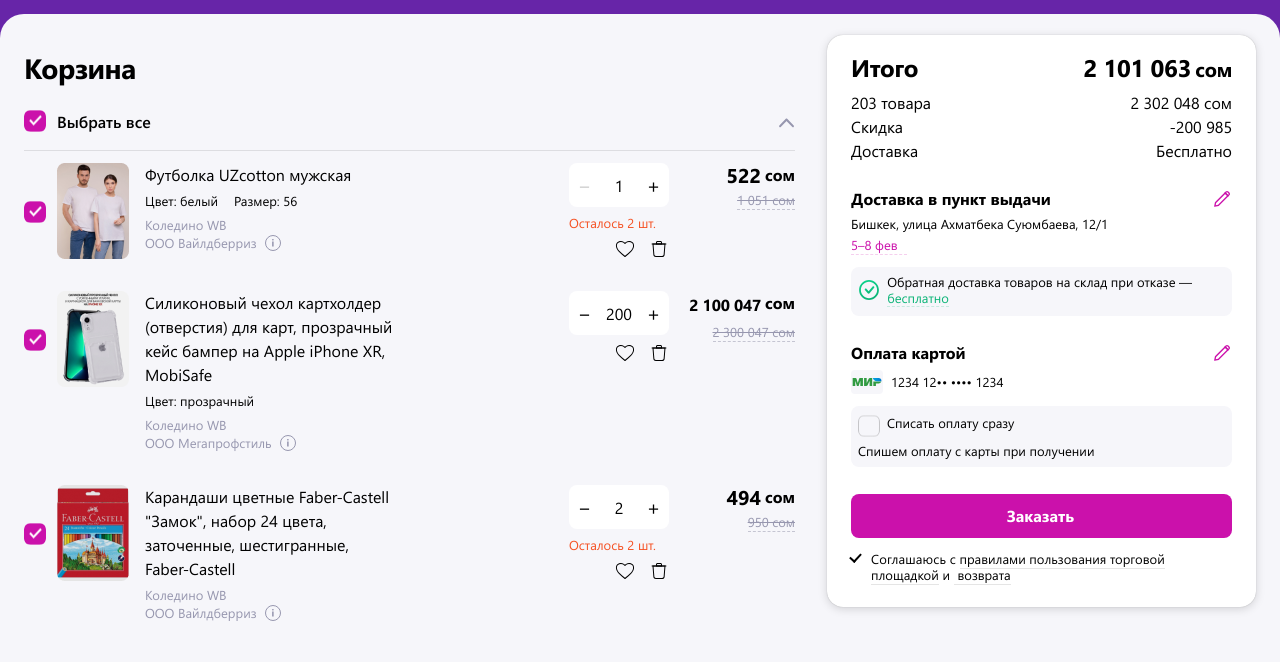
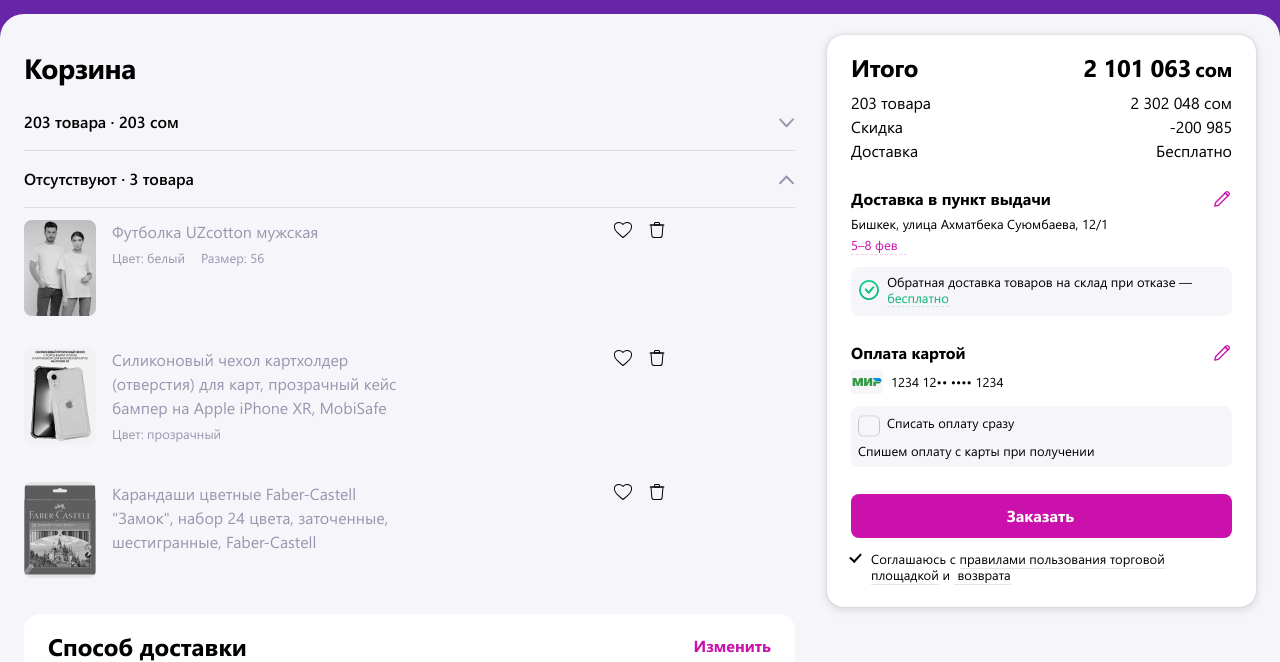
Before and after one commit to lidasharova/WB-L0, a website built with Vite: page cart-page/index.html in a window 1280 px wide. Both pictures are taken after a click on the element 786 px from the left and 196 px from the top of the page. Shown: the part 74-736 px from the top of the page. Built offline with nearby package versions, Linux system fonts and the light colour scheme; a web font is replaced by a local one.

Commit message:
feat: add accordion

```diff
--- a/cart-page/index.html
+++ b/cart-page/index.html
@@ -47,8 +47,11 @@
           <h1 class="cart__title">Корзина</h1>
           <div class="cart-accordion cart-accordion__available">
             <div class="cart-accordion__info">
-              <span class="checkbox__decor main-checkbox checkbox-checked" data-id="all"></span>
-              <span class="checkbox-text__text check__all">Выбрать все</span>
+              <div class="cart-accordion-available__count">266 товаров · 2 100 569 сом</div>
+              <div class="cart-accordion-available__checkbox">
+                <span class="checkbox__decor main-checkbox checkbox-checked" data-id="all"></span>
+                <span class="checkbox-text__text check__all">Выбрать все</span>
+              </div>
             </div>
             <div class="cart-accordion__icon_open icon-available"></div>
           </div>
--- /dev/null
+++ b/cart-page/src/components/accordion/handlerAccordionCart.js
@@ -0,0 +1,16 @@
+import { updateHeaderAccordion } from '@/components/accordion/updateHeaderAccordion.js';
+
+export const handlerAccordionCart = () => {
+  const iconOpen = document.querySelector('.icon-available');
+  const cardsWrapper = document.querySelector('.cart-list__items__wrapper');
+  const headerCheckbox = document.querySelector('.cart-accordion-available__checkbox');
+  const headerCount = document.querySelector('.cart-accordion-available__count');
+
+  iconOpen.addEventListener('click', () => {
+    iconOpen.classList.toggle('closed-icon');
+    headerCheckbox.classList.toggle('close');
+    cardsWrapper.classList.toggle('close');
+    updateHeaderAccordion();
+    headerCount.classList.toggle('open');
+  });
+};
--- a/cart-page/src/components/accordion/handlerAccordionSoldOut.js
+++ b/cart-page/src/components/accordion/handlerAccordionSoldOut.js
@@ -1,8 +1,9 @@
 export const handlerAccordionSoldOut = () => {
-const iconOpen = document.querySelector('.icon - soldout');
+  const iconOpen = document.querySelector('.icon-soldout');
+  const cardsWrapper = document.querySelector('.cart-list__items-out__wrapper');
 
-
+  iconOpen.addEventListener('click', () => {
+    iconOpen.classList.toggle('closed-icon');
+    cardsWrapper.classList.toggle('close');
+  });
 };
-
-
-.cart-accordion__soldout
--- /dev/null
+++ b/cart-page/src/components/accordion/updateHeaderAccordion.js
@@ -0,0 +1,14 @@
+import { SelectedProducts } from '@/components/product-store/SelectedProducts.js';
+import { getWordFromNumberItems } from '@/utils/getWordFromNumberItems.js';
+
+const wordForms = ['товар', 'товара', 'товаров'];
+export const updateHeaderAccordion = () => {
+  const header = document.querySelector('.cart-accordion-available__count');
+  const selectedProducts = SelectedProducts.getSelectedProducts().products;
+  const sum = selectedProducts.reduce((accumulator, value) => {
+    return accumulator + value.count;
+  }, 0);
+  const name = getWordFromNumberItems(sum, wordForms);
+
+  header.textContent = `${name} · ${sum.toLocaleString('ru-RU')} сом`;
+};
--- a/cart-page/src/components/product-card/update-card/handlerButtonsCard.js
+++ b/cart-page/src/components/product-card/update-card/handlerButtonsCard.js
@@ -6,6 +6,8 @@
   handlerCheckboxCard,
   handlerMainCheckbox,
 } from '@/components/checkbox-card/handlerCheckboxCard.js';
+import { handlerAccordionSoldOut } from '@/components/accordion/handlerAccordionSoldOut.js';
+import { handlerAccordionCart } from '@/components/accordion/handlerAccordionCart.js';
 
 export const handlerButtonsCard = () => {
   increaseCountProductsByPlus();
@@ -14,4 +16,6 @@
   handlerFavoriteButtons();
   handlerMainCheckbox();
   handlerCheckboxCard();
+  handlerAccordionSoldOut();
+  handlerAccordionCart();
 };
--- a/cart-page/src/components/tooltips/handlerTooltipDiscount.js
+++ b/cart-page/src/components/tooltips/handlerTooltipDiscount.js
@@ -6,7 +6,7 @@
   oldPriceLinks.forEach((oldPriceLink) => {
     oldPriceLink.addEventListener('mouseover', (e) => {
       buttonsCard.forEach((button) => {
-        button.classList.remove('position');
+        button.classList.add('position');
       });
       const id = e.target.dataset.id;
       const currentTooltip = tooltips.find((tooltip) => tooltip.dataset.id === id);
@@ -16,7 +16,7 @@
     oldPriceLink.addEventListener('mouseout', () => {
       const currentTooltip = tooltips.find((tooltip) => tooltip.classList.contains('open'));
       buttonsCard.forEach((button) => {
-        button.classList.add('position');
+        button.classList.remove('position');
       });
       if (currentTooltip) {
         currentTooltip.classList.remove('open');
--- a/cart-page/src/sass/components/_cart-list.scss
+++ b/cart-page/src/sass/components/_cart-list.scss
@@ -32,12 +32,14 @@
 }
 
 .cart-accordion__icon_open {
+  @extend %transition;
   background-image: url('/src/assets/svg/card/arrow-open.svg');
   &:hover {
     background-image: url('/src/assets/svg/card/arrow-open-hover.svg');
   }
 }
-.cart-accordion__icon_close {
+.cart-accordion__icon_open.closed-icon {
+  @extend %transition;
   background-image: url('/src/assets/svg/card/arrow-close.svg');
   &:hover {
     background-image: url('/src/assets/svg/card/arrow-close-hover.svg');
@@ -51,15 +53,23 @@
   width: 871px;
 }
 
-// .cart-accordion__count::after {
-//   content: '·';
-//   position: relative;
-//   bottom: 3px;
-//   left: 5px;
-//   width: 2px;
-//   display: inline-block;
-//   margin-right: 8px;
-// }
+.cart-accordion-available__checkbox {
+  align-items: center;
+  display: flex;
+}
+.cart-accordion-available__checkbox.close {
+  display: none;
+}
+
+.cart-accordion-available__count {
+  @include font(16px, 24px, 600);
+  @extend %font-segoe-semibold;
+  display: none;
+}
+
+.cart-accordion-available__count.open {
+  display: block;
+}
 
 .cart-accordion.cart-accordion__available {
   padding-bottom: 16px;
@@ -91,7 +101,10 @@
 .cart-list__items__wrapper {
   display: flex;
   flex-direction: column;
-  margin-bottom: 22px;
+  margin-bottom: 24px;
+}
+.cart-list__items__wrapper.close {
+  display: none;
 }
 .cart-list__item__wrapper {
   display: flex;
@@ -123,6 +136,7 @@
 
 .cart-accordion.cart-accordion__soldout {
   padding-bottom: 16px;
+  margin-top: 16px;
 }
 .product__name-out {
   max-width: 309px;
@@ -157,7 +171,7 @@
   display: flex;
   flex-direction: column;
   gap: 8px;
-  z-index: 7;
+  z-index: 15;
 }
 .list-item__count__wrapper {
   width: 100px;
@@ -301,6 +315,10 @@
   color: $color-gray;
   border-top: 1px solid rgba(0, 0, 0, 0.1);
 }
+
+.cart-list__items-out__wrapper.close {
+  display: none;
+}
 .count-minus {
   background-image: url('/src/assets/svg/card/minus.svg');
   &:hover {
--- a/cart-page/src/sass/components/_tooltip.scss
+++ b/cart-page/src/sass/components/_tooltip.scss
@@ -107,5 +107,5 @@
 }
 
 .list-item__count__container.position {
-  z-index: 15;
+  z-index: 5;
 }
```
Also changed, not shown: cart-page/src/assets/svg/card/arrow-close.svg (renamed from cart-page/src/assets/svg/card/arrow-close copy.svg), cart-page/src/components/order-form/changeCountItemsInOrderForm.js (line endings or trailing spaces).
